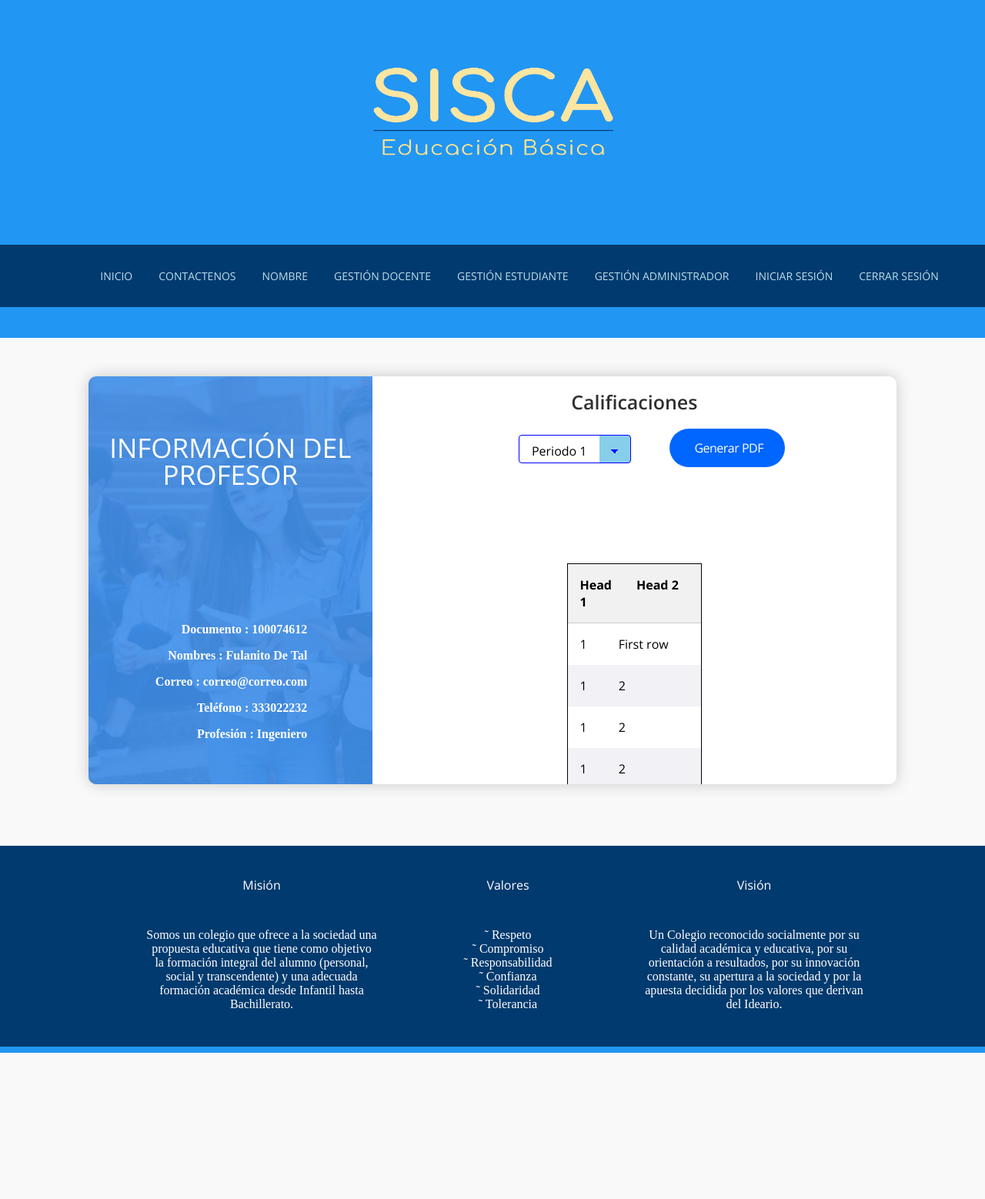
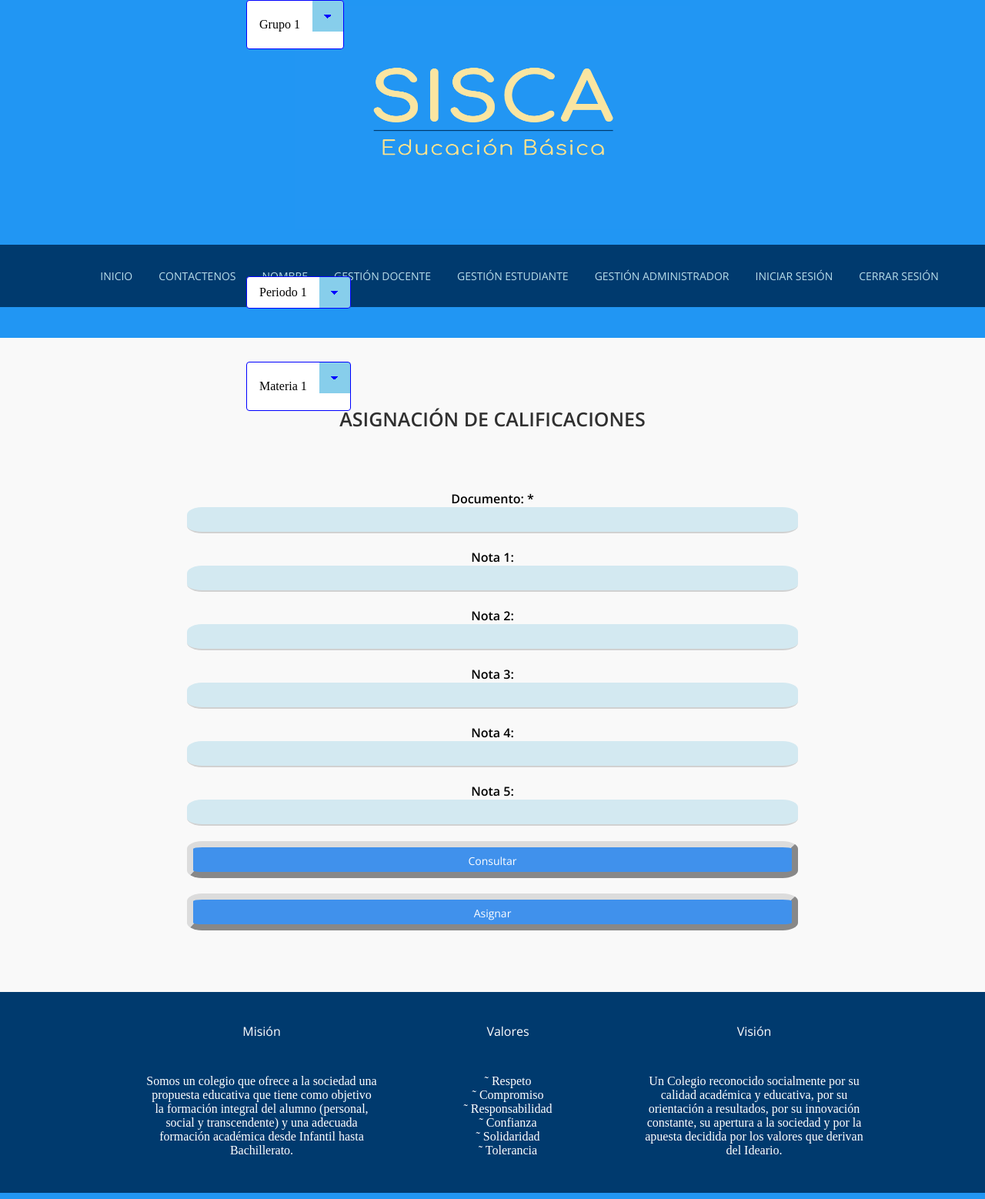
Before and after one commit to miguelangeelg/ProyectoPhp, a PHP site: page /views/gestionProfesor.php in a window 1280 px wide. Shown: the whole page at 77% size. Before the commit the page ends 1368 px from the top, so only its background shows below. Run offline with PHP 8.4, Linux system fonts and the light colour scheme; some libraries are stand-ins or nearby versions.

Commit message:
Cambios #3

```diff
--- a/css/estilo.css
+++ b/css/estilo.css
@@ -731,80 +731,13 @@ form.form_contact input[type="button"]:hover{
               top: -100px;
           }
 
-
-
-        /* Tabla    */
-          .table-scroll{
-            /*width:100%; */
-            display: block;
-            empty-cells: show;
-
-            /* Decoration */
-            border-spacing: 0;
-            border: 1px solid;
+          #materia{
+            position: absolute;
+            top: 470px;
           }
 
-
-
-          .table-scroll thead{
-            background-color: #f1f1f1;
-            position:relative;
-            display: block;
-            width:100%;
-            overflow-y: scroll;
+          #grupo{
+            position: absolute;
+            top: 0px;
+            right: -px;
           }
-
-
-
-          .table-scroll tbody{
-            /* Position */
-            display: block; position:relative;
-            width:100%; overflow-y:scroll;
-            /* Decoration */
-            border-top: 1px solid rgba(0,0,0,0.2);
-          }
-
-
-
-          .table-scroll tr{
-            width: 100%;
-            display:flex;
-          }
-
-
-
-          .table-scroll td,.table-scroll th{
-            flex-basis:100%;
-            flex-grow:2;
-            display: block;
-            padding: 1rem;
-            text-align:left;
-          }
-
-
-
-          /* Other options */
-
-
-
-          .table-scroll.small-first-col td:first-child,
-          .table-scroll.small-first-col th:first-child{
-            flex-basis:20%;
-            flex-grow:1;
-          }
-
-
-
-          .table-scroll tbody tr:nth-child(2n){
-            background-color: rgba(130,130,170,0.1);
-          }
-
-
-
-          .body-half-screen{
-            max-height: 50vh;
-          }
-
-
-
-          .small-col{flex-basis:10%;}
--- a/views/gestionProfesor.php
+++ b/views/gestionProfesor.php
@@ -2,108 +2,51 @@
 include("./componentes/navegacion.php");
 
 ?>
-
-
-
-
         <div id="contentWrapper">
-            <section class="form_wrap">
-
-            <section class="cantact_info">
-    <section class="info_title">
-        <span class="fa fa-user-circle"></span>
-        <h2>INFORMACIÓN DEL PROFESOR</h2>
-    </section>
-    <center>
-    <section align="center" class="info_items">
-        <p><span class="fa fa-envelope"></span>Documento : 100074612</p>
-        <p><span class="fa fa-mobile"></span>Nombres : Fulanito De Tal</p>
-        <p><span class="fa fa-mobile"></span>Correo : correo@correo.com</p>
-        <p><span class="fa fa-mobile"></span>Teléfono : 333022232</p>
-        <p><span class="fa fa-mobile"></span>Profesión : Ingeniero</p>
-
-    </section>
-    </center>
-
-</section>
-
-<form action="" class="form_contact">
-    <div class="tituloCalificaciones">
-    <h2 >Calificaciones</h2>
-    </div>
-
-    <select class="classic">
+        <select class="classic" id="periodo">
   <option>Periodo 1</option>
   <option>Peiodo 2</option>
   <option>Periodo 3</option>
 </select>
 
-<?php include("./componentes/botonGenerarPdfEstu.php");  ?>
+
+        <select class="classic" id="materia">
+  <option>Materia 1</option>
+  <option>Materia 2</option>
+  <option>Materia 3</option>
+</select>
+
+        <select class="classic" id="grupo">
+  <option>Grupo 1</option>
+  <option>Grupo 2</option>
+  <option>grupo 3</option>
+</select>
+
+        <form action="" class="form_contact">
+    <h2>ASIGNACIÓN DE CALIFICACIONES</h2>
     <div class="user_info">
+        <label for="names">Documento: *</label>
+        <input type="number" id="names" required style="border-radius: 20px / 10px;" >
 
-<table class="table-scroll small-first-col">
-  <thead>
-    <tr>
-    <th>Head 1</th>
-    <th>Head 2</th>
-    </tr>
-  </thead>
-  <tbody class="body-half-screen">
-    <tr>
-      <td>1</td>
-      <td>First row</td>
-    </tr>
-    <tr>
-      <td>1</td>
-      <td>2</td>
-    </tr>
-    <tr>
-      <td>1</td>
-      <td>2</td>
-    </tr>
-    <tr>
-      <td>1</td>
-      <td>2</td>
-    </tr><tr>
-      <td>1</td>
-      <td>2</td>
-    </tr><tr>
-      <td>1</td>
-      <td>2</td>
-    </tr>
-    <tr>
-      <td>1</td>
-      <td>2</td>
-    </tr><tr>
-      <td>1</td>
-      <td>2</td>
-    </tr><tr>
-      <td>1</td>
-      <td>2</td>
-    </tr><tr>
-      <td>1</td>
-      <td>2</td>
-    </tr><tr>
-      <td>1</td>
-      <td>2</td>
-    </tr><tr>
-      <td>1</td>
-      <td>2</td>
-    </tr><tr>
-      <td>1</td>
-      <td>2</td>
-    </tr><tr>
-      <td>1</td>
-      <td>2</td>
-    </tr>
-  </tbody>
-</table>
+        <label for="phone">Nota 1:</label>
+        <input type="number" id="phone" style="border-radius: 20px / 10px;">
+
+        <label for="phone">Nota 2:</label>
+        <input type="number" id="phone" style="border-radius: 20px / 10px;">
+
+        <label for="phone">Nota 3:</label>
+        <input type="number" id="phone" style="border-radius: 20px / 10px;">
+
+        <label for="phone">Nota 4:</label>
+        <input type="number" id="phone" style="border-radius: 20px / 10px;">
+
+        <label for="phone">Nota 5:</label>
+        <input type="number" id="phone" style="border-radius: 20px / 10px;">
+
+        <input type="submit" class="btn btn-success" value="Consultar" style="background-color:#4091EC; color: white;border:gainsboro 8px outset;border-radius: 20px / 10px;" >
+        <input type="submit" class="btn btn-success" value="Asignar" style="background-color:#4091EC; color: white;border:gainsboro 8px outset;border-radius: 20px / 10px;" >
     </div>
 </form>
-
-</section>
-
-
         </div><!--End of Content Wrapper-->
    <?php
     include("./componentes/footer.php");
```
